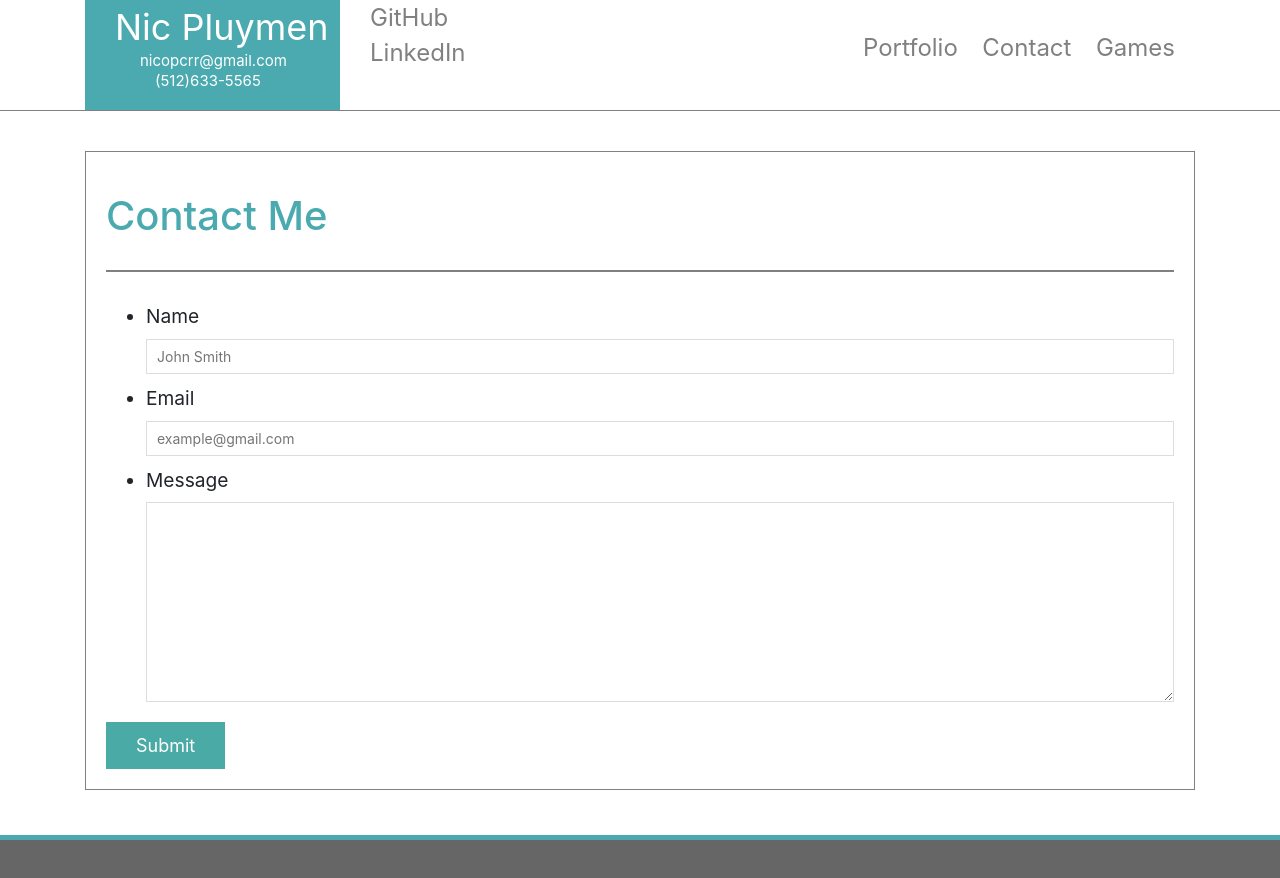
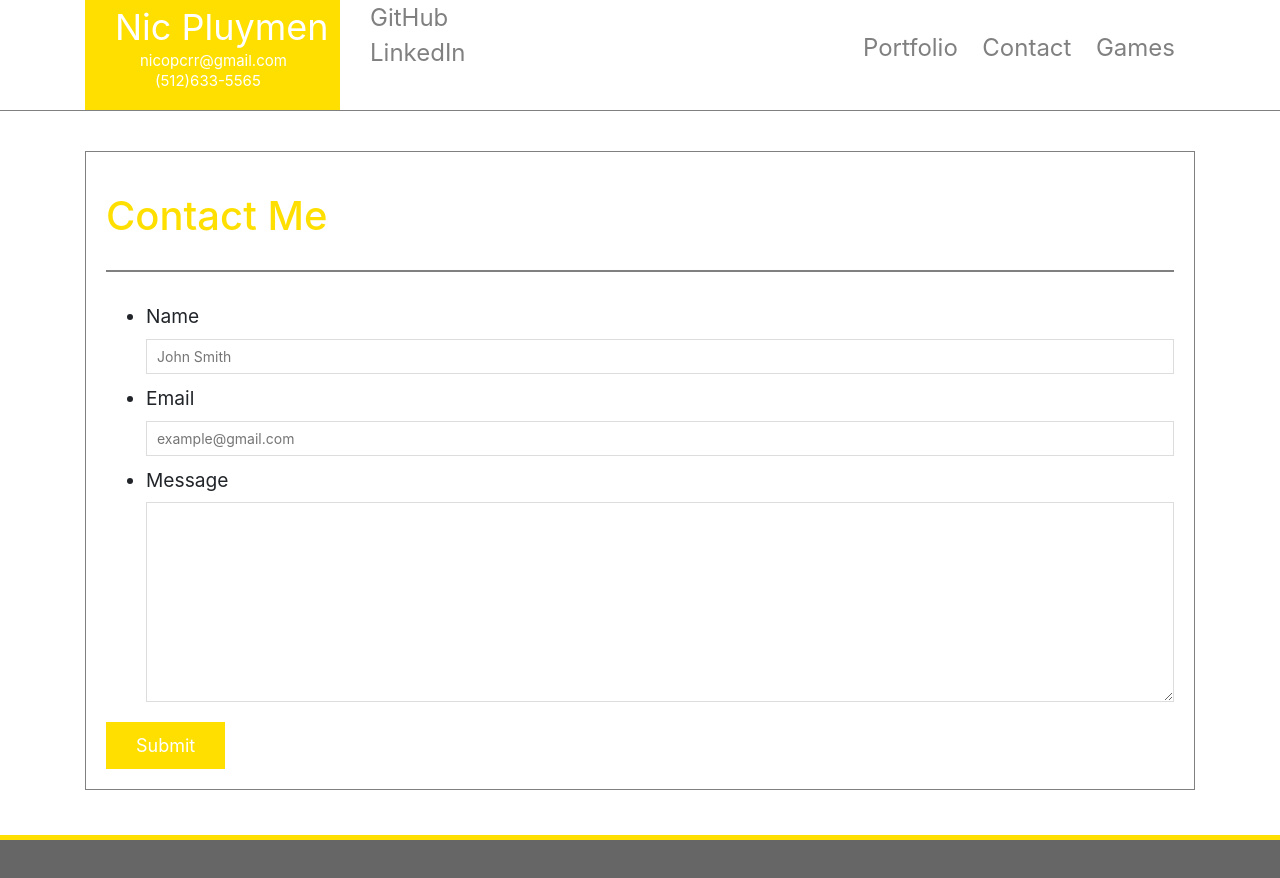
Before and after one commit to NicoP93/Bootstrap-Portfolio, a plain HTML site: page contact.html in a window 1280 px wide. Drawn offline with nearby package versions, Linux system fonts and the light colour scheme.

Commit message:
Changed blue to yellow

```diff
--- a/css/style.css
+++ b/css/style.css
@@ -2,7 +2,7 @@
      margin-top:45px;
      background-color:#666;
      padding:30px;
-     border-top:5px #4aaaaf solid;
+     border-top:5px #FFDF00 solid;
 
 }
 nav {
@@ -54,7 +54,7 @@ img {
 }
 h1 {
     margin-top:20px;
-    color:#4aaaaf;
+    color:#FFDF00;
 }
 body {
 
@@ -96,7 +96,7 @@ input[type=submit] {
   font-size: 18px;
   color: #ffffff;
   cursor: pointer;
-  background: #4aaaa5;
+  background: #FFDF00;
   border: 0 none;
 }
 
@@ -118,7 +118,7 @@ input[type=submit] {
   line-height: 30px;
   color: #ffffff;
   text-align: center;
-  background: #4aaaa5;
+  background: #FFDF00;
   border-bottom: 0;
 }
 
@@ -134,7 +134,7 @@ input[type=submit] {
 .name{
   padding: 30px;
   color:white;
-  background-color:#4aaaaf;
+  background-color:#FFDF00;
   padding:20px;
   font-size:1.5em;
 
```
